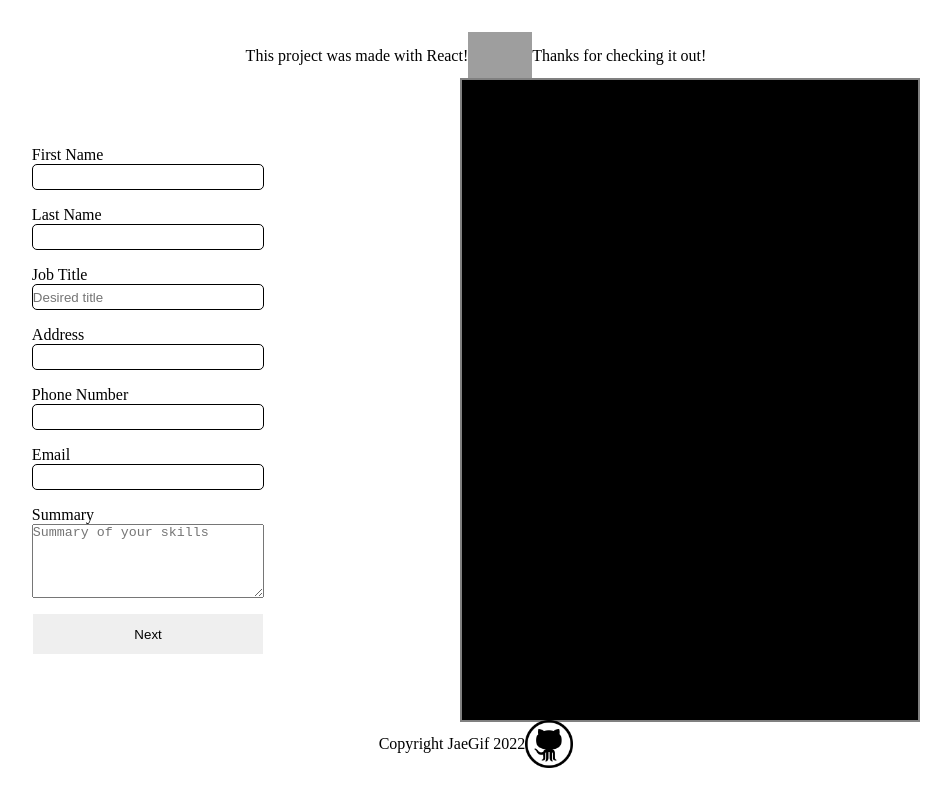
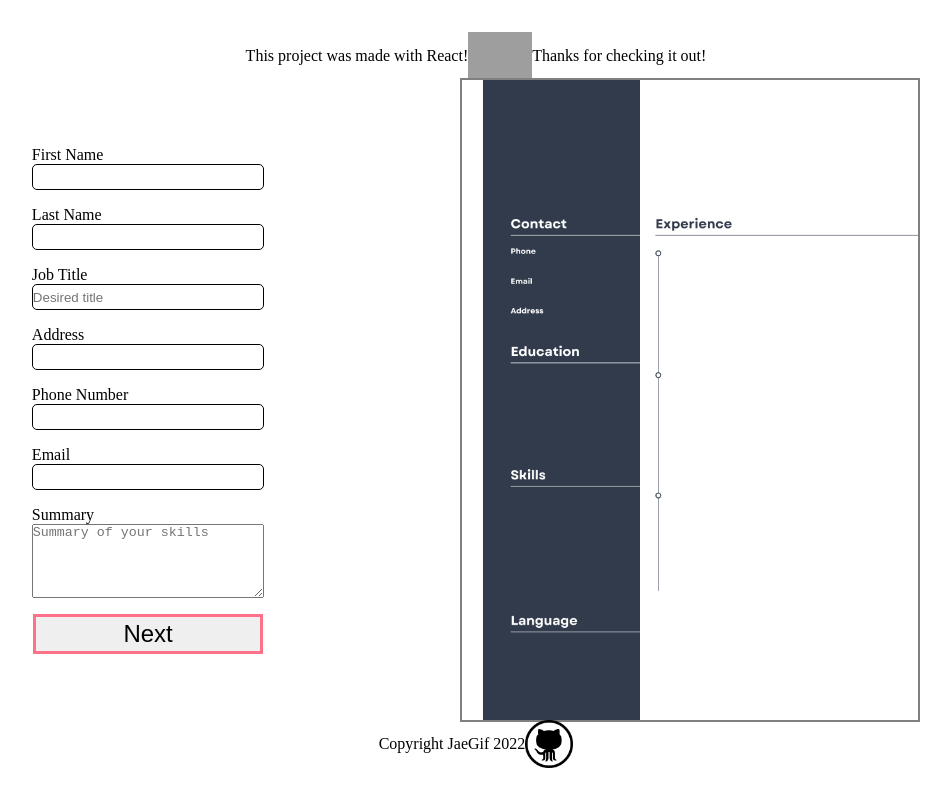
Before and after one commit to JaeGif/CV-Application, a React (Create React App) app: page / in a window 1280 px wide. Shown: the whole page, without its empty margins (164-1115 px from the left). Built offline with nearby package versions, Linux system fonts and the light colour scheme; grey boxes are pictures that could not be loaded.

Commit message:
background img add

```diff
--- a/src/components/PersonalInfo.js
+++ b/src/components/PersonalInfo.js
@@ -64,7 +64,10 @@ export class PersonalInfo extends Component {
               placeholder='Summary of your skills'
             ></textarea>
           </div>
-          <button className={styles.nextButtons} type='submit'>
+          <button
+            className={`${styles.nextButtons} ${styles.invalid}`}
+            type='submit'
+          >
             Next
           </button>
         </div>
--- a/src/components/Template.js
+++ b/src/components/Template.js
@@ -1,8 +1,9 @@
 import React, { Component } from 'react';
+import background from '../assets/cv.png';
 
 export class Template extends Component {
   render() {
-    return <div style={TemplateWrapperStyles}>Template</div>;
+    return <div style={TemplateWrapperStyles}></div>;
   }
 }
 
@@ -12,5 +13,7 @@ const TemplateWrapperStyles = {
   height: '80vh',
   width: '57vh',
   border: 'solid grey 2px',
-  backgroundColor: 'black',
+  backgroundImage: `url(${background})`,
+  backgroundRepeat: 'no-repeat',
+  backgroundSize: 'cover',
 };
--- a/src/components/styles/personalInfo.module.css
+++ b/src/components/styles/personalInfo.module.css
@@ -29,4 +29,11 @@
   width: 18vw;
   border-radius: 0;
   border: none;
+  font-size: 1.5rem;
 }
+.invalid {
+  border: solid 3px rgb(255, 113, 137);
+}
+.valid {
+  border: solid 3px rgb(113, 255, 97);
+}
```
Also changed, not shown: src/assets/cv.png (added).
